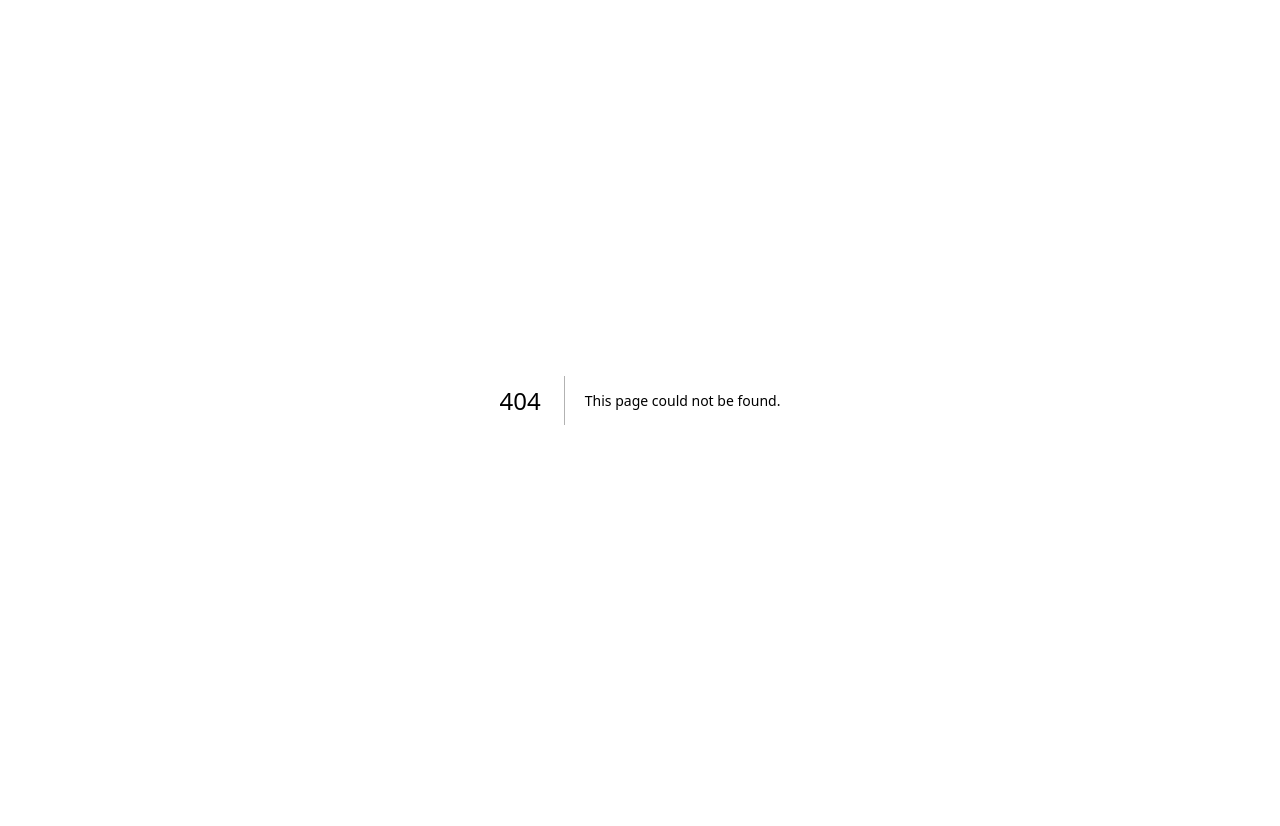
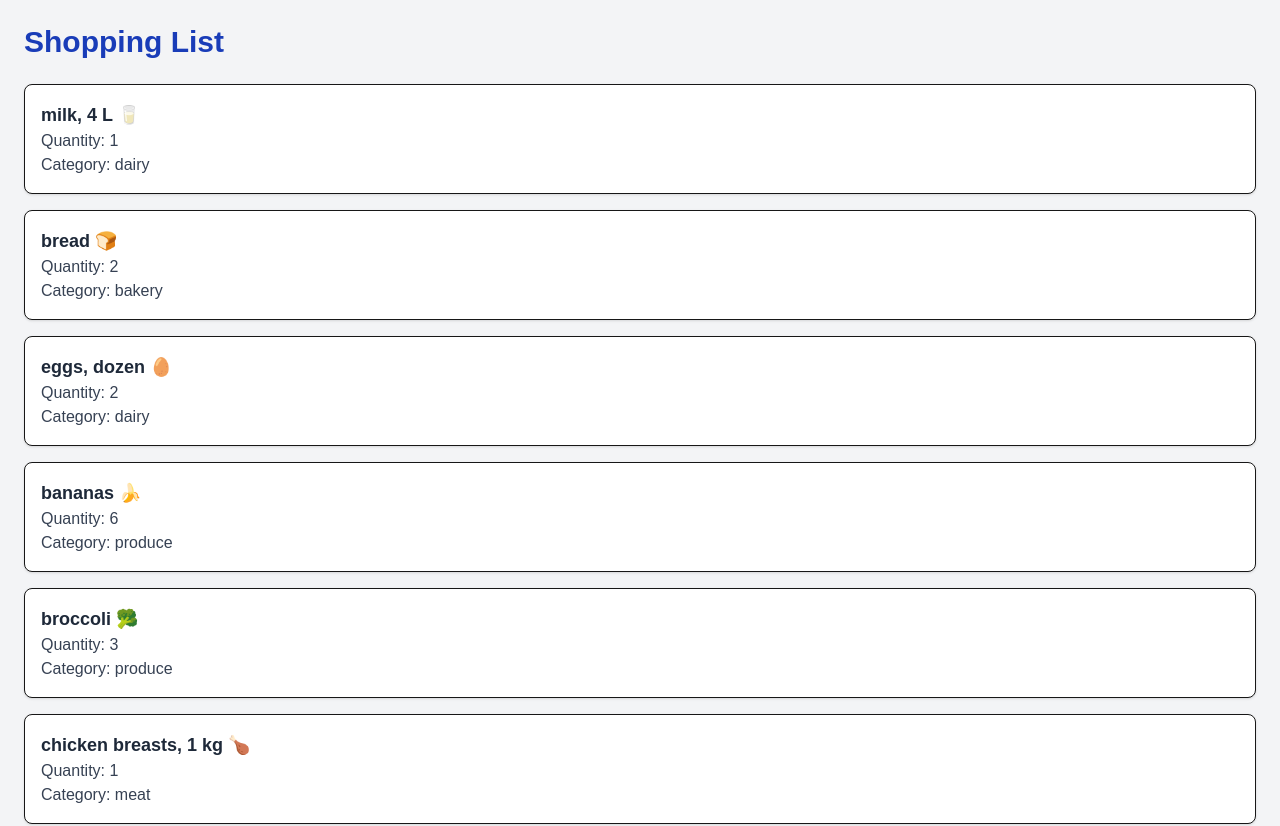
Before and after one commit to Parminder0/cprg306-assignments, a Next.js app: page /week-3 in a window 1280 px wide. Before the commit this address had no page. Shown: the top 826 px of the page. Before the commit the page ends 800 px from the top, so only its background shows below. Built offline with nearby package versions, Linux system fonts and the light colour scheme.

Commit message:
Completed Week 3 assignment: Shopping List

```diff
--- a/app/layout.js
+++ b/app/layout.js
@@ -12,8 +12,8 @@ const geistMono = Geist_Mono({
 });
 
 export const metadata = {
-  title: "Create Next App",
-  description: "Generated by create next app",
+  title: "shopping list",
+  description: "CPRG 306 Assignment",
 };
 
 export default function RootLayout({ children }) {
--- a/app/page.js
+++ b/app/page.js
@@ -2,9 +2,13 @@ import Link from 'next/link';
 
 export default function Home() {
   return (
-    <main>
-      <h1>CPRG 306: Web Development 2 - Assignments</h1>
-      <p><Link href="/week-2">Go to Week 2 Page</Link></p>
+    <main className="p-4">
+      <h1 className="text-3xl font-bold mb-4">CPRG 306 Assignments</h1>
+      <ul className="list-disc pl-5 space-y-2">
+        <li><Link href="/week-1" className="text-blue-500 hover:underline">Week 1</Link></li>
+        <li><Link href="/week-2" className="text-blue-500 hover:underline">Week 2</Link></li>
+        <li><Link href="/week-3" className="text-blue-500 hover:underline">Week 3</Link></li> {/* ADD THIS LINE */}
+      </ul>
     </main>
   );
 }
--- /dev/null
+++ b/app/week-3/item-list.js
@@ -0,0 +1,31 @@
+import Item from './item';
+
+export default function ItemList() {
+  const items = [
+    { name: "milk, 4 L 🥛", quantity: 1, category: "dairy" },
+    { name: "bread 🍞", quantity: 2, category: "bakery" },
+    { name: "eggs, dozen 🥚", quantity: 2, category: "dairy" },
+    { name: "bananas 🍌", quantity: 6, category: "produce" },
+    { name: "broccoli 🥦", quantity: 3, category: "produce" },
+    { name: "chicken breasts, 1 kg 🍗", quantity: 1, category: "meat" },
+    { name: "pasta sauce 🍝", quantity: 3, category: "canned goods" },
+    { name: "spaghetti, 454 g 🍝", quantity: 2, category: "dry goods" },
+    { name: "toilet paper, 12 pack 🧻", quantity: 1, category: "household" },
+    { name: "paper towels, 6 pack", quantity: 1, category: "household" },
+    { name: "dish soap 🍽️", quantity: 1, category: "household" },
+    { name: "hand soap 🧼", quantity: 4, category: "household" },
+  ];
+
+  return (
+    <ul className="space-y-4">
+      {items.map((item, index) => (
+        <Item
+          key={index}
+          name={item.name}
+          quantity={item.quantity}
+          category={item.category}
+        />
+      ))}
+    </ul>
+  );
+}
--- /dev/null
+++ b/app/week-3/item.js
@@ -0,0 +1,9 @@
+export default function Item({ name, quantity, category }) {
+  return (
+    <li className="border p-4 rounded-lg shadow bg-white hover:bg-gray-50 transition">
+      <div className="font-bold text-lg text-gray-800">{name}</div>
+      <div className="text-gray-700">Quantity: {quantity}</div>
+      <div className="text-gray-700">Category: {category}</div>
+    </li>
+  );
+}
--- /dev/null
+++ b/app/week-3/page.js
@@ -0,0 +1,10 @@
+import ItemList from './item-list';
+
+export default function Page() {
+  return (
+    <main className="p-6 bg-gray-100 min-h-screen">
+      <h1 className="text-3xl font-bold mb-6 text-blue-800">Shopping List</h1>
+      <ItemList />
+    </main>
+  );
+}
```
Also changed, not shown: 1 other file (tests, documents, lock files or other folders).
